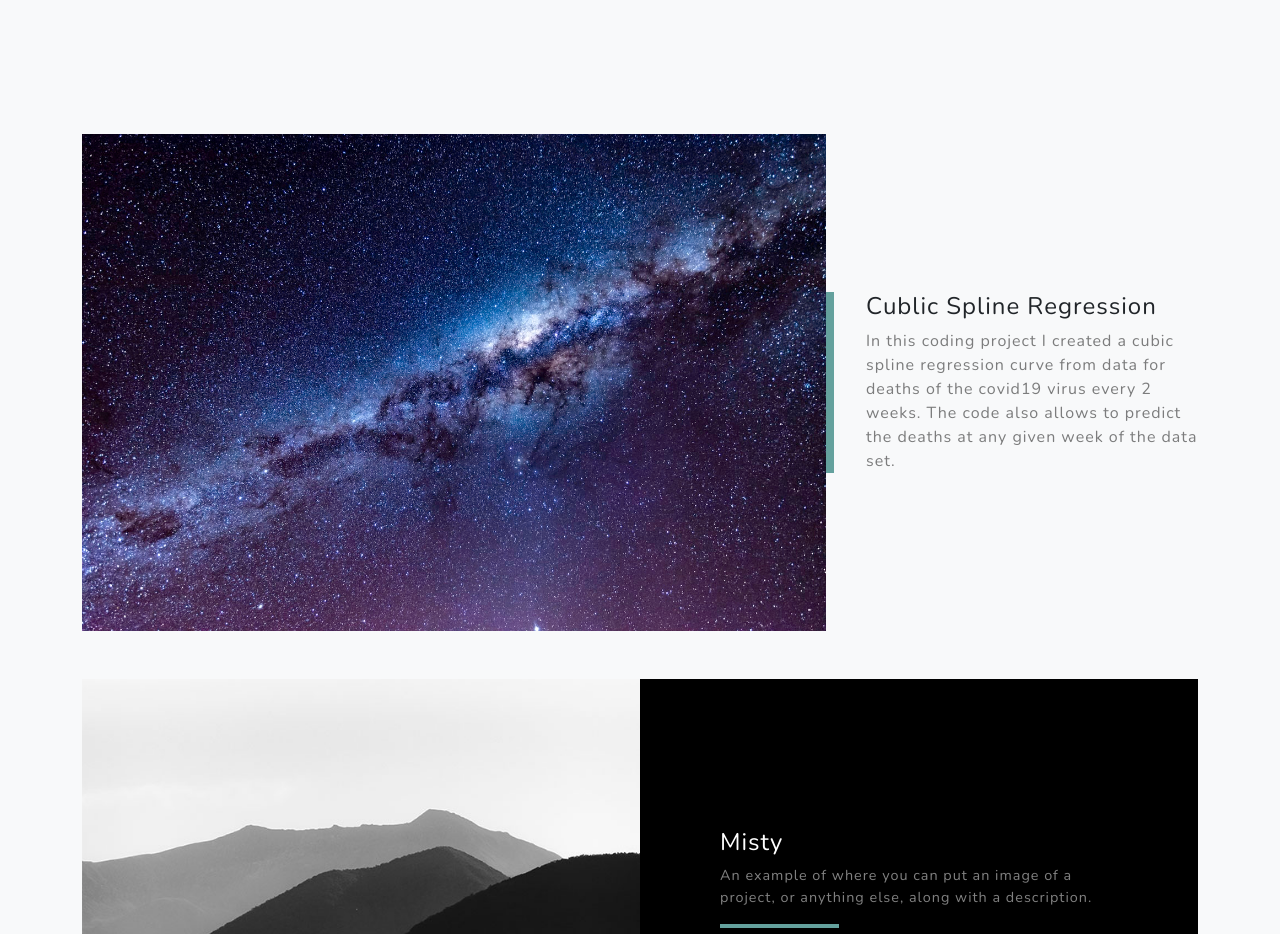
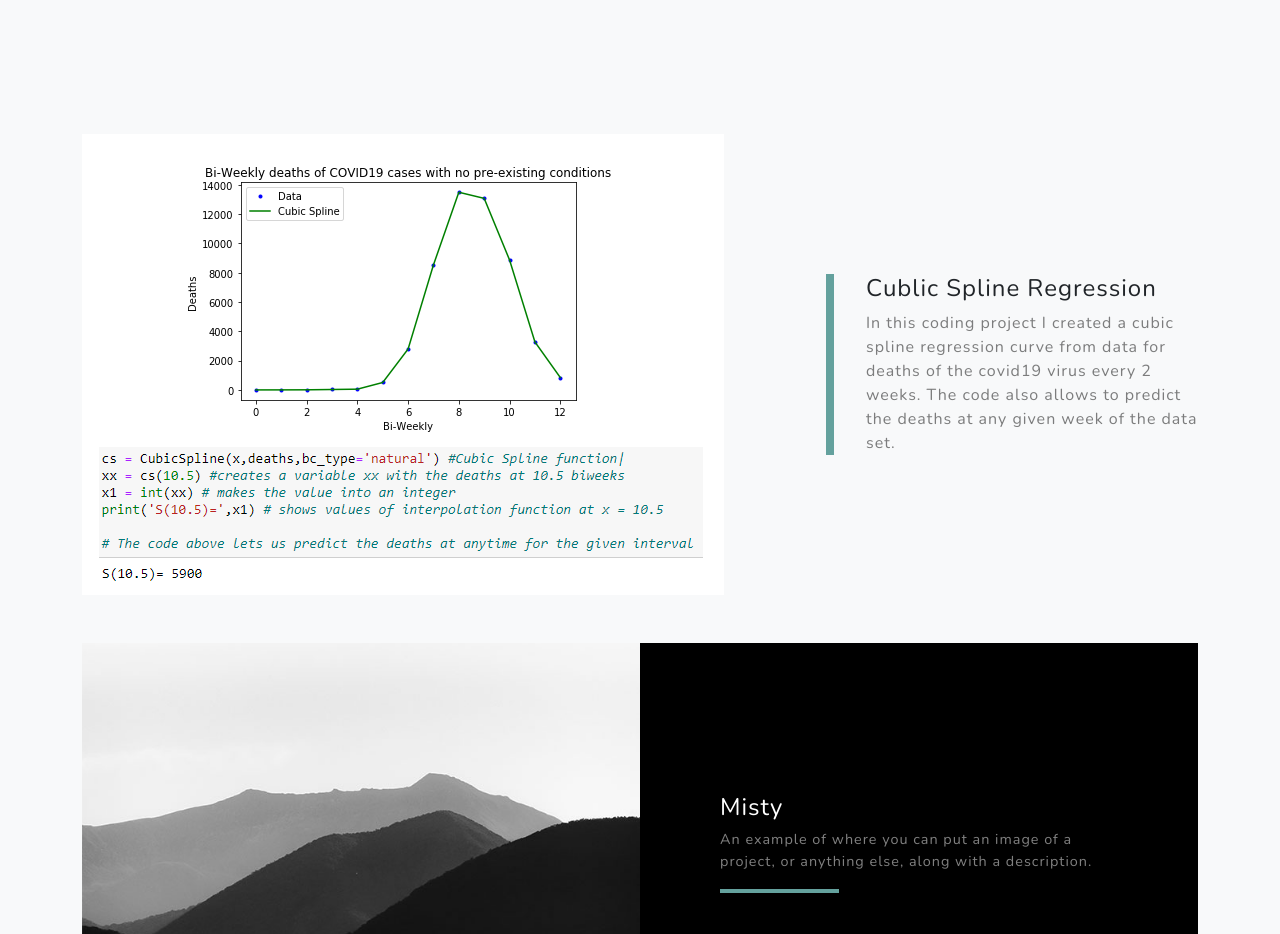
Before and after one commit to StevenVanDoan/stevenvandoan.github.io, a plain HTML site: page index.html in a window 1280 px wide. Shown: the part 1620-2554 px from the top of the page. Drawn offline with nearby package versions, Linux system fonts and the light colour scheme.

Commit message:
Update index.html

```diff
--- a/index.html
+++ b/index.html
@@ -56,7 +56,7 @@
             <div class="container">
                 <!-- Featured Project Row-->
                 <div class="row align-items-center no-gutters mb-4 mb-lg-5">
-                    <div class="col-xl-8 col-lg-7"><img class="img-fluid mb-3 mb-lg-0" src="assets/img/bg-masthead.jpg" alt="" /></div>
+                    <div class="col-xl-8 col-lg-7"><img class="img-fluid mb-3 mb-lg-0" src="assets/img/SplineRegression.PNG" alt="" /></div>
                     <div class="col-xl-4 col-lg-5">
                         <div class="featured-text text-center text-lg-left">
                             <h4>Cublic Spline Regression</h4>
```
